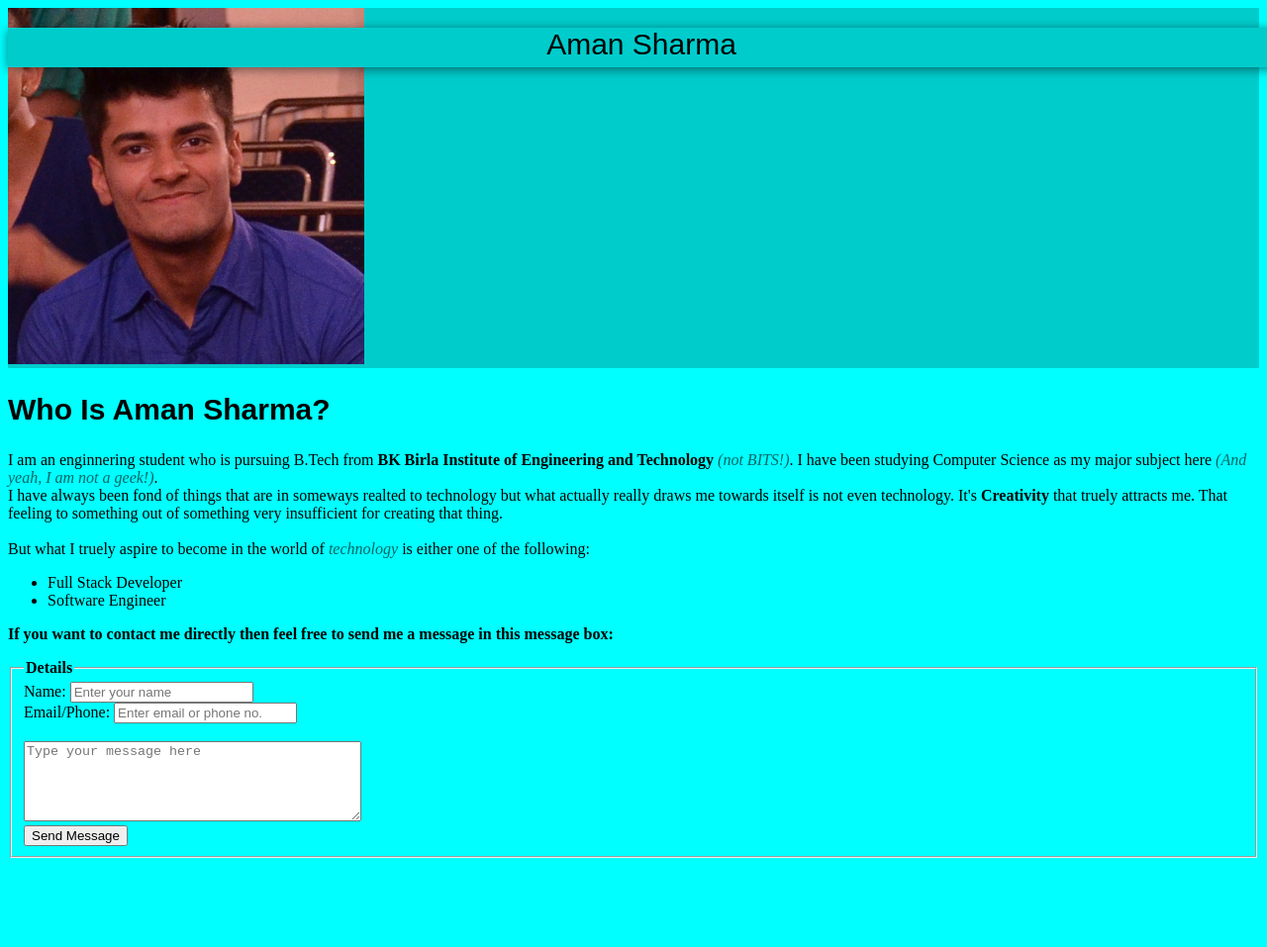
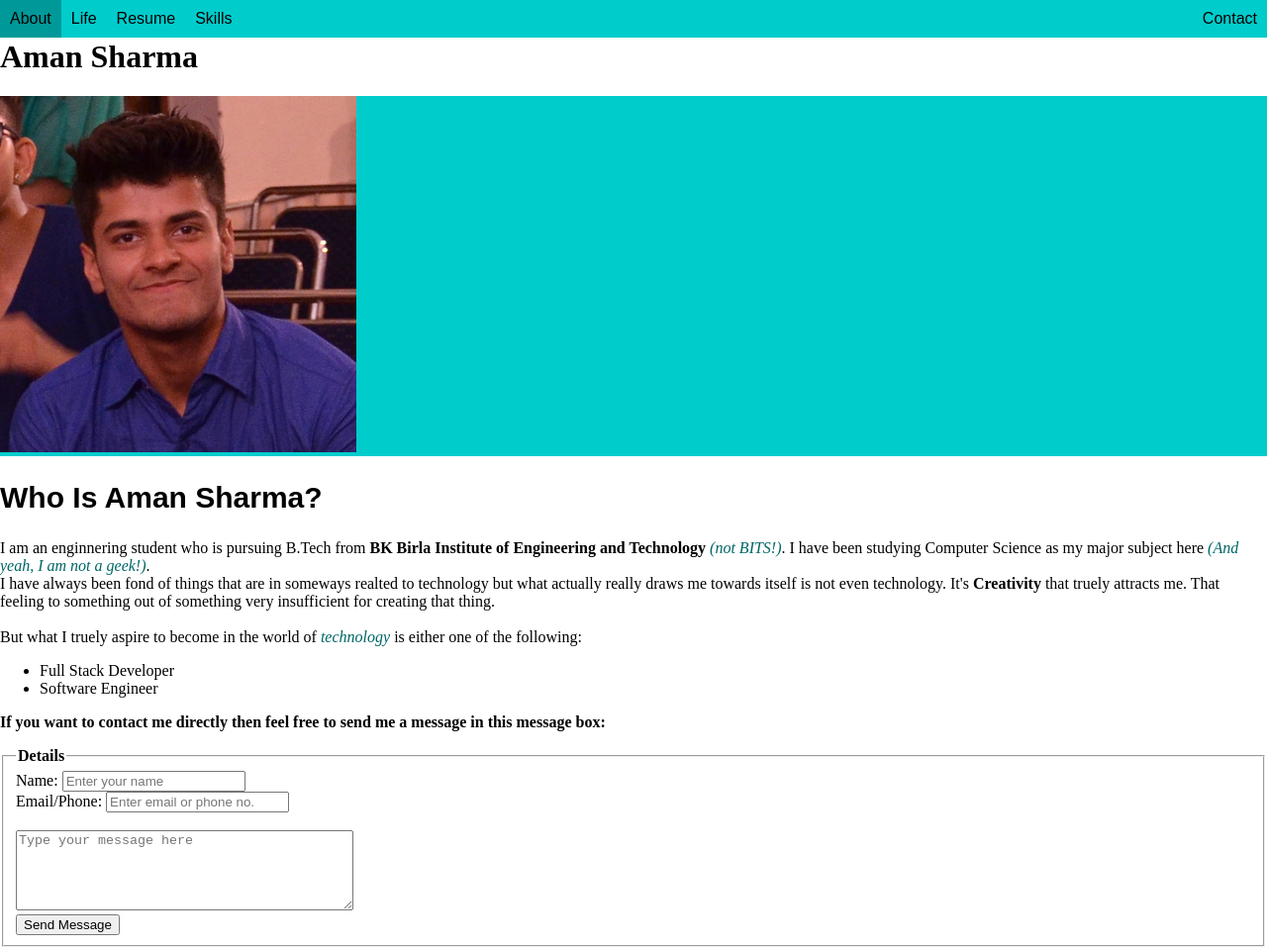
Before and after one commit to amansharma007/aman-sharma-website, a plain HTML site: page index.html in a window 1280 px wide. Shown: the whole page at 99% size. Before the commit the page ends 875 px from the top, so only its background shows below. Drawn offline with Linux system fonts and the light colour scheme.

Commit message:
Navigation bar is totally set up.

```diff
--- a/css/home_page.css
+++ b/css/home_page.css
@@ -1,26 +1,43 @@
-h1{
-    font-family: Atmosphere, sans-serif;
-    text-align: center;
-    font-size: 30px;
-    height: 40px;
-    font-weight: 100;
+body {
+    margin: 0;
+}
+ul#navbar {
+    font-family : sans-serif;
+    /*text-align: center;*/
     background-color: #00cccc;
     width: 100%;
     position: fixed;
+    top : 0;
     padding : 0;
-    margin-left: 0;
-    margin-right: 0;
-    box-shadow: 0 2px 10px 0 rgba(0,0,0,0.5);
+    margin : 0;
+    list-style-type: none;
+    overflow: hidden;
+    /*box-shadow: 0 2px 2px 0 rgba(0,0,0,0.5);*/
     /*border: solid 4px #009999;*/
 }
 
-body{
-    background-color: #00ffff;
+ul#navbar li {
+    float : left;
 }
 
-/*header {
-    background-color: #00cccc;
-}*/
+ul#navbar li a{
+    display: block;
+    padding : 10px 10px;
+    text-align: center;
+    text-decoration: none;
+}
+
+ul#navbar li:nth-child(5){
+    float: right;
+}
+
+ul#navbar li a:hover{
+    background-color: #009999;
+}
+
+div#content-body{
+    margin-top: 39px;
+}
 
 div#profile-image{
     background-color: #00cccc;
--- a/index.html
+++ b/index.html
@@ -8,10 +8,16 @@
     </head>
     <body>
 
-        <header>
+        <ul id="navbar">
+            <li><a>About</a></li>
+            <li><a>Life</a></li>
+            <li><a>Resume</a></li>
+            <li><a>Skills</a></li>
+            <li><a>Contact</a></li>
+        </ul>
+
+        <div id="content-body">
         <h1>Aman Sharma</h1>
-        </header>
-
         <div id="profile-image">
         <img src="images/aman_profile.jpg" alt="Aman Sharma" height="360" width="360">
         </div>
@@ -43,6 +49,7 @@
             <input type="submit" value="Send Message">
         </fieldset>
         </form>
+        </div>
     </body>
 
 </html>
```
